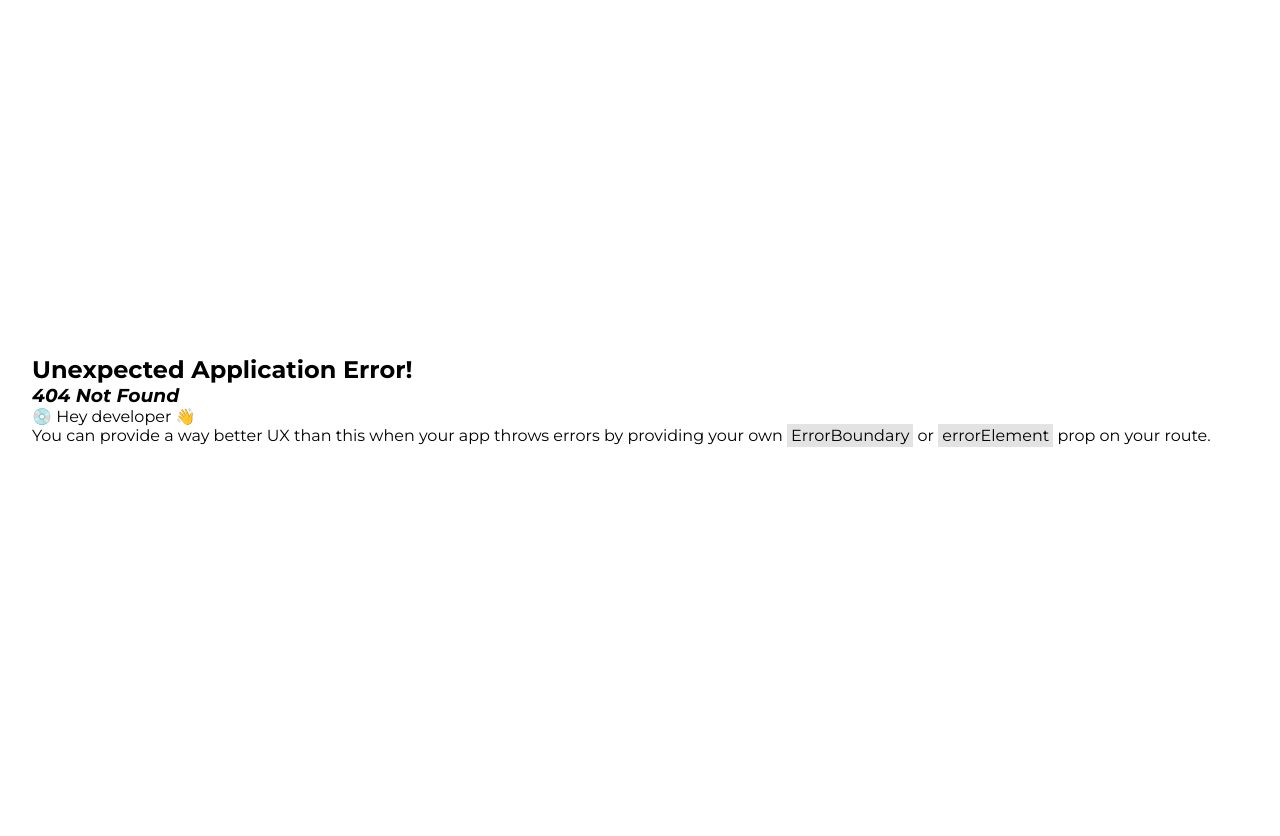
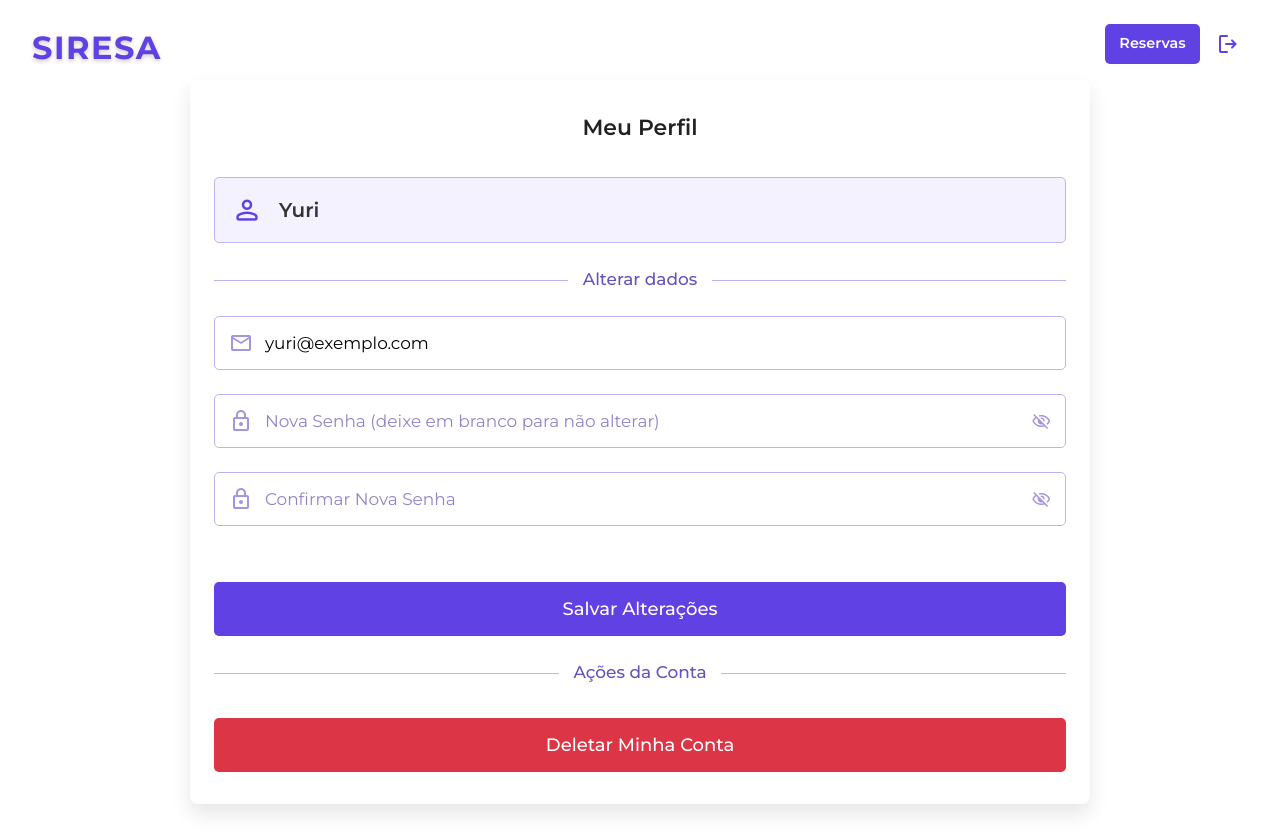
Before and after one commit to Pedro-Claudiano/Sistemas_Distribuidos, a React (Vite) app in the folder frontend/: page /profile in a window 1280 px wide. Before the commit this address had no page. Before the commit the page ends 800 px from the top, so only its background shows below. Built offline with nearby package versions, Linux system fonts and the light colour scheme.

Commit message:
updates frontend 30-10

```diff
--- a/frontend/src/index.css
+++ b/frontend/src/index.css
@@ -384,11 +384,65 @@ table tr:nth-child(even) {
   font-size: 24px;
 }
 
-
 /* ==============================================
-  Media Queries
+  ESTILOS DA PÁGINA DE PERFIL
   ==============================================
 */
+.profile-name-display {
+  display: flex;
+  align-items: center;
+  gap: 1rem;
+  padding: 1rem;
+  background-color: #f4f2ff;
+  border-radius: 0.31rem;
+  margin-bottom: 1.5rem;
+  border: 1px solid #bfb3f2;
+}
+.profile-name-display i {
+  color: #5F41E4;
+  font-size: 2rem;
+}
+.profile-name-display span {
+  font-size: 1.25rem;
+  font-weight: 600;
+  color: #333;
+}
+
+.profile-actions-wrapper {
+  display: flex;
+  flex-direction: column;
+  gap: 1rem;
+  margin-top: 2rem;
+}
+
+.login-button.delete-action {
+  background: #dc3545;
+  margin-top: 0;
+}
+.login-button.delete-action:hover:not(:disabled) {
+  background: #c82333;
+}
+
+.page-user-actions .header-button {
+  color: #fff; /* Texto branco */
+  background: #5F41E4; /* Fundo roxo (estilo de botão principal) */
+  font-weight: 600;
+  text-decoration: none;
+  font-size: 0.9rem;
+  padding: 0.6rem 0.9rem; /* Padding para parecer um botão */
+  border-radius: 0.31rem;
+  transition: all 0.2s ease;
+  display: flex;
+  align-items: center;
+  height: 40px; /* Garante a mesma altura do ícone */
+  box-sizing: border-box; /* Garante que o padding não estoure a altura */
+}
+.page-user-actions .header-button:hover {
+  background: #4320df; /* Roxo mais escuro no hover */
+}
+
+
+/* =G ... (Seu CSS de Media Queries) ... */
 @media (max-width: 480px) {
   body {
     padding: 1rem;
@@ -408,6 +462,25 @@ table tr:nth-child(even) {
   .form-actions {
     flex-direction: column;
   }
+
+  /* Ajuste do header (seu código) */
+   .page-user-actions {
+    top: 1rem;
+    right: 1rem;
+  }
+  .page-user-actions .header-icon {
+    padding: 0.3rem;
+  }
+  .page-welcome-message {
+    display: none;
+  }
+
+  /* Ajuste do novo botão de texto */
+  .page-user-actions .header-button {
+      padding: 0.4rem 0.6rem;
+      font-size: 0.9rem;
+      height: auto;
+  }
 }
 
 @media (min-width: 640px) {
--- /dev/null
+++ b/frontend/src/pages/Profile.jsx
@@ -0,0 +1,169 @@
+import React, { useState, useEffect } from 'react';
+import { useNavigate } from 'react-router-dom';
+import InputField from '../components/InputField.jsx'; // Corrigindo a importação
+
+export default function Profile() {
+  const [userName, setUserName] = useState("Carregando...");
+  const [email, setEmail] = useState("carregando@...");
+  const [password, setPassword] = useState("");
+  const [confirmPassword, setConfirmPassword] = useState("");
+
+  const [message, setMessage] = useState(null);
+  const [isLoading, setIsLoading] = useState(false);
+  const navigate = useNavigate();
+
+  // Simula a busca dos dados do usuário ao carregar a página
+  useEffect(() => {
+    // Em um app real, você buscaria isso da API usando o token
+    setUserName("Yuri");
+    setEmail("yuri@exemplo.com");
+  }, []);
+
+  // Lógica de Sair (Logout)
+  const handleLogout = (e) => {
+    e.preventDefault();
+    localStorage.removeItem('authToken');
+    navigate('/login');
+  };
+
+  // Lógica para voltar ao Dashboard
+  const handleGoToDashboard = (e) => {
+    e.preventDefault();
+    navigate('/dashboard'); // Navega para a página de reservas
+  };
+
+  // Lógica para Deletar a Conta (Simulado)
+  const handleDeleteAccount = async (e) => {
+    e.preventDefault();
+    // AQUI VOCÊ DEVE ADICIONAR UM MODAL DE CONFIRMAÇÃO
+
+    console.log("Iniciando deleção da conta...");
+    setIsLoading(true);
+    setMessage({ type: "error", text: "Deletando conta..." });
+
+    try {
+      // Simulação de API
+      await new Promise(resolve => setTimeout(resolve, 2000));
+      handleLogout(e);
+
+    } catch (err) {
+      setIsLoading(false);
+      setMessage({ type: "error", text: "Erro ao deletar conta." });
+    }
+  };
+
+  // Lógica para Atualizar Email/Senha (Simulado)
+  const handleUpdateProfile = async (e) => {
+    e.preventDefault();
+    setMessage(null);
+
+    if (password && password !== confirmPassword) {
+      setMessage({ type: "error", text: "As novas senhas não coincidem." });
+      return;
+    }
+
+    if (!email && !password) {
+       setMessage({ type: "error", text: "Nenhum campo foi alterado." });
+       return;
+    }
+
+    setIsLoading(true);
+
+    const updateData = {};
+    if (email) updateData.email = email;
+    if (password) updateData.password = password;
+
+    try {
+      console.log("Atualizando perfil:", updateData);
+      // Simulação de API
+      await new Promise(resolve => setTimeout(resolve, 1500));
+
+      setMessage({ type: "success", text: "Perfil atualizado com sucesso!" });
+      setPassword("");
+      setConfirmPassword("");
+
+    } catch (err) {
+       setMessage({ type: "error", text: "Erro ao atualizar perfil." });
+    } finally {
+       setIsLoading(false);
+    }
+  };
+
+
+  return (
+    <>
+      <a href="/dashboard" onClick={handleGoToDashboard} className="app-logo-link">
+        <h1 className="app-logo">SIRESA</h1>
+      </a>
+
+      <div className="page-user-actions">
+        <div className="user-actions">
+          <a href="/dashboard" onClick={handleGoToDashboard} className="header-button" title="Ir para Reservas">
+            Reservas
+          </a>
+          <a href="/login" onClick={handleLogout} className="header-icon" title="Sair">
+            <i className="material-symbols-rounded">logout</i>
+          </a>
+        </div>
+      </div>
+
+      <div className="login-container admin-dashboard">
+        <h2 className="form-title">Meu Perfil</h2>
+
+        {/* Mostra o Nome (Read-Only) */}
+        <div className="profile-name-display">
+          <i className="material-symbols-rounded">person</i>
+          <span>{userName}</span>
+        </div>
+
+        <p className="separator"><span>Alterar dados</span></p>
+
+        <form className="login-form" onSubmit={handleUpdateProfile}>
+          <InputField
+            type="email"
+            placeholder="Novo Endereço de Email"
+            icon="mail"
+            value={email}
+            onChange={(e) => setEmail(e.target.value)}
+          />
+          <InputField
+            type="password"
+            placeholder="Nova Senha (deixe em branco para não alterar)"
+            icon="lock"
+            value={password}
+            onChange={(e) => setPassword(e.target.value)}
+          />
+          <InputField
+            type="password"
+            placeholder="Confirmar Nova Senha"
+            icon="lock"
+            value={confirmPassword}
+            onChange={(e) => setConfirmPassword(e.target.value)}
+          />
+
+          {message && (
+            <div className={`form-message ${message.type}`}>
+              {message.text}
+            </div>
+          )}
+
+          <button type="submit" className="login-button" disabled={isLoading}>
+            {isLoading ? "Salvando..." : "Salvar Alterações"}
+          </button>
+        </form>
+
+        <p className="separator"><span>Ações da Conta</span></p>
+
+        <div className="profile-actions-wrapper">
+          <button
+            className="login-button delete-action"
+            onClick={handleDeleteAccount}
+            disabled={isLoading}
+          >
+            Deletar Minha Conta
+          </button>
+        </div>
+      </div>
+    </>
+  );
+}
```
Also changed, not shown: frontend/src/main.jsx (+7 -2 lines), frontend/src/pages/RoomSelection.jsx (+0 -10 lines).
